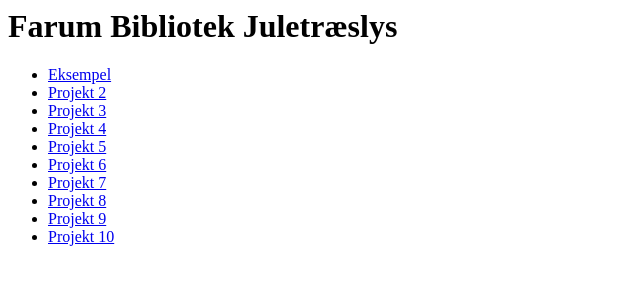
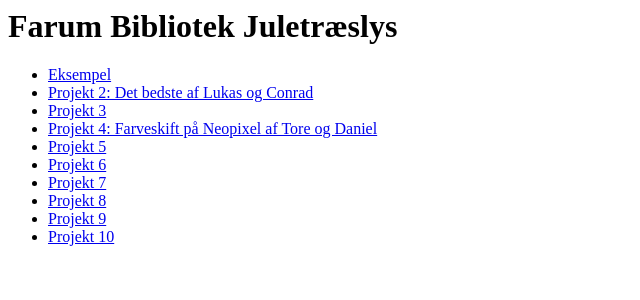
Before and after one commit to softace/xmasstree2019-main, a Flask app: page / in a window 1280 px wide. Shown: the top 300 px of the page, without its empty margins (0-640 px from the left). Run offline with Flask 2, Linux system fonts and the light colour scheme.

Commit message:
Projektbeskrivelser

```diff
--- a/templates/index.html
+++ b/templates/index.html
@@ -6,9 +6,9 @@
     <h1>Farum Bibliotek Juletræslys</h1>
     <ul>
       <li><a href="http://farumbibliotek.codingpirates-furesø.dk:2001/">Eksempel</a></li>
-      <li><a href="http://farumbibliotek.codingpirates-furesø.dk:2002/">Projekt 2</a></li>
+      <li><a href="http://farumbibliotek.codingpirates-furesø.dk:2002/">Projekt 2: Det bedste af Lukas og Conrad</a></li>
       <li><a href="http://farumbibliotek.codingpirates-furesø.dk:2003/">Projekt 3</a></li>
-      <li><a href="http://farumbibliotek.codingpirates-furesø.dk:2004/">Projekt 4</a></li>
+      <li><a href="http://farumbibliotek.codingpirates-furesø.dk:2004/">Projekt 4: Farveskift på Neopixel af Tore og Daniel</a></li>
       <li><a href="http://farumbibliotek.codingpirates-furesø.dk:2005/">Projekt 5</a></li>
       <li><a href="http://farumbibliotek.codingpirates-furesø.dk:2006/">Projekt 6</a></li>
       <li><a href="http://farumbibliotek.codingpirates-furesø.dk:2007/">Projekt 7</a></li>
```
